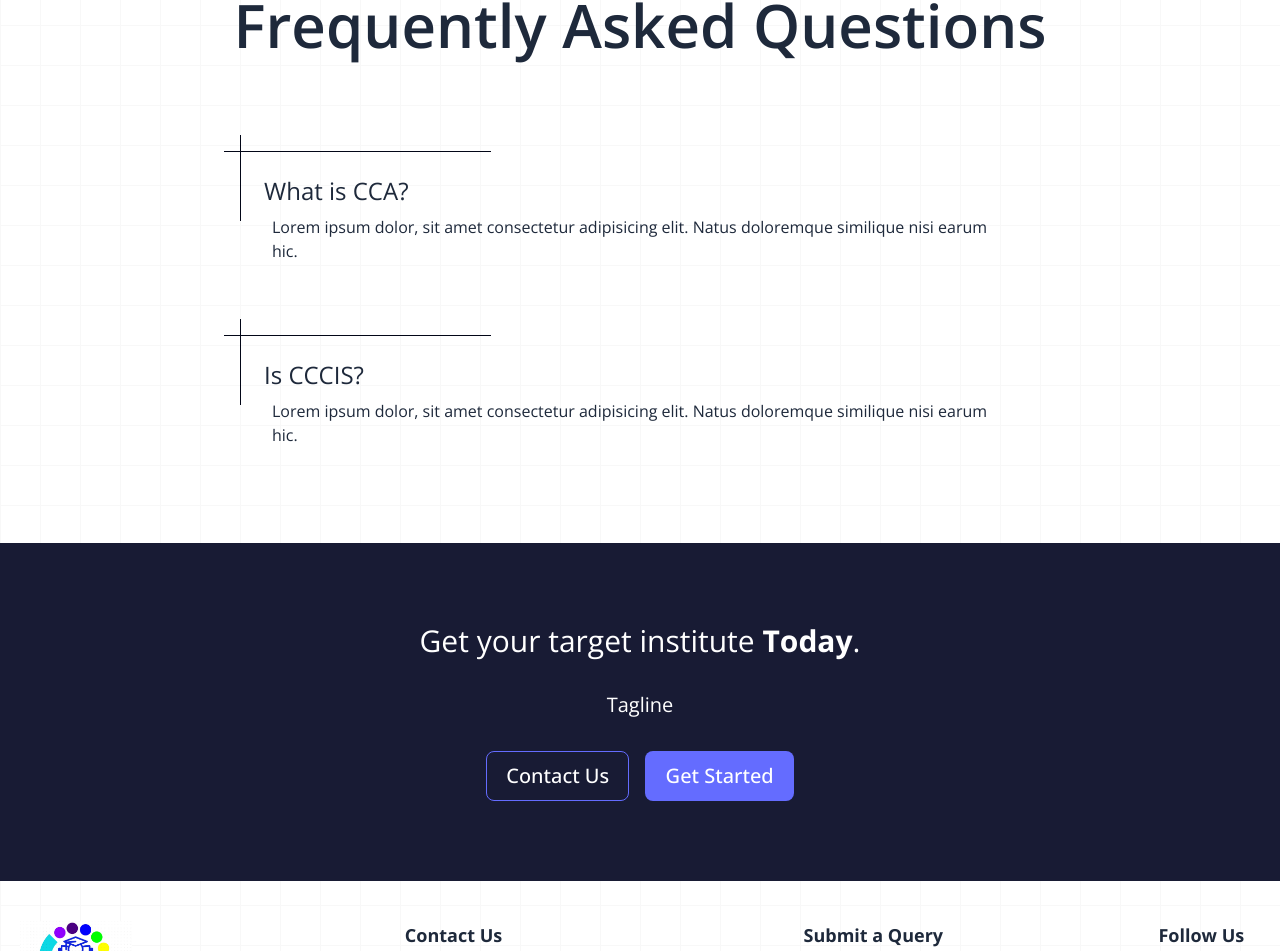
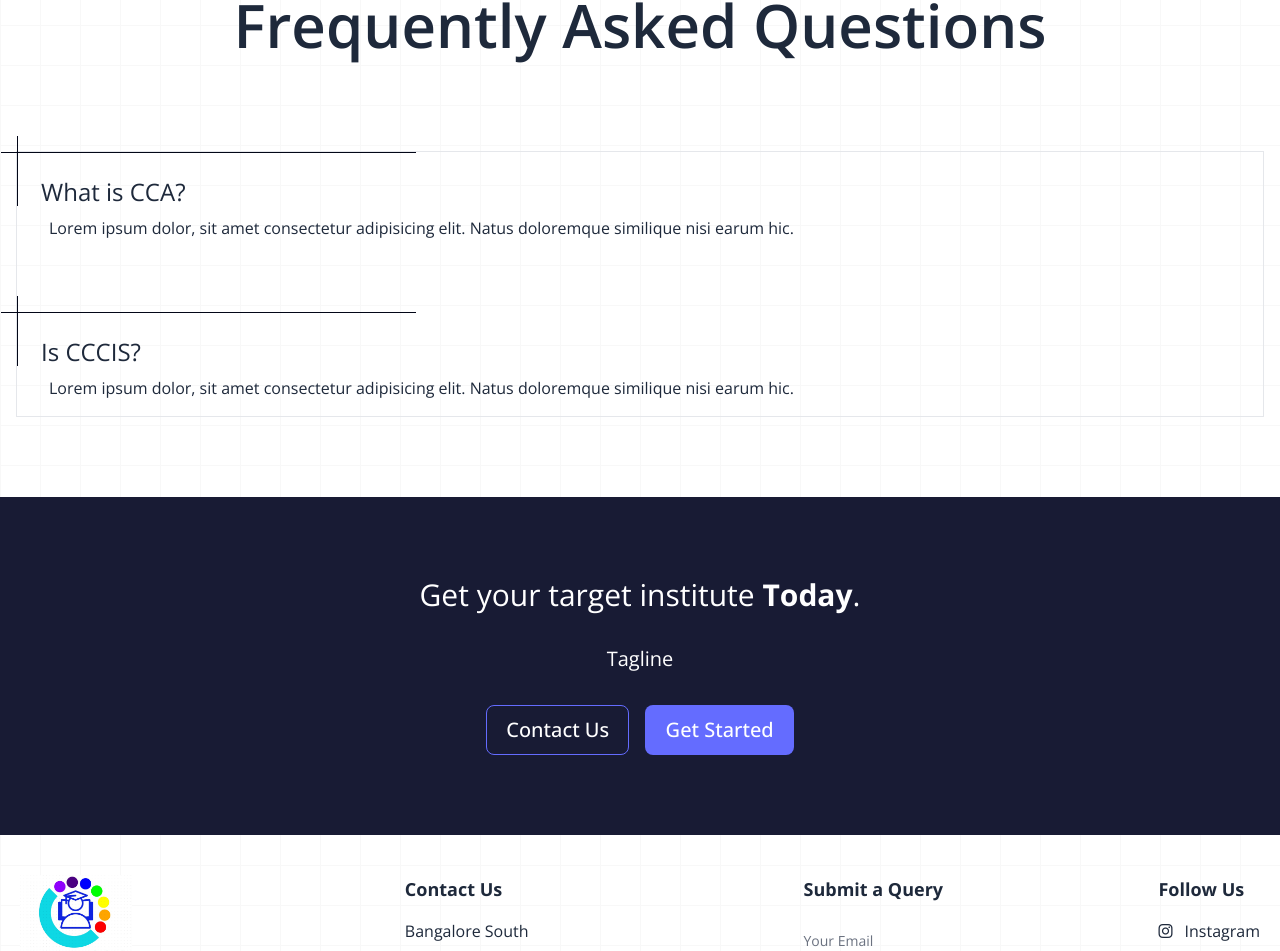
Before and after one commit to ajdjyt/landing-site, a SvelteKit app: page / in a window 1280 px wide. Shown: the part 2975-3926 px from the top of the page. Built offline with nearby package versions, Linux system fonts and the light colour scheme.

Commit message:
minor changes

```diff
--- a/src/components/Conversation.svelte
+++ b/src/components/Conversation.svelte
@@ -7,8 +7,8 @@
 	<div
 		class="py-14 md:py-20 flex flex-col gap-8 bg-[#181b34] text-white text-center items-center justify-center"
 	>
-		<h4 class="text-xl sm:text-2xl md:text-3xl poppins">
-			Get your target institute <span class="poppins font-bold">Today</span>.
+		<h4 class="text-xl sm:text-2xl md:text-3xl">
+			Get your target institute <span class="font-bold">Today</span>.
 		</h4>
 		<p class="poppins text-base sm:text-lg md:text-xl">Tagline</p>
 		<CtAs dark={true} />
--- a/src/components/FAQs.svelte
+++ b/src/components/FAQs.svelte
@@ -24,9 +24,9 @@
 				Frequently Asked Questions
 			</h3>
 		</div>
-		<div class="flex flex-col gap-8 sm:gap-10 md:gap-14 w-full">
+		<div class="flex flex-col gap-8 sm:gap-10 md:gap-14 w-full border place-items-center">
 			{#each faqs as faq}
-				<div class="flex flex-col gap-2 text-left max-w-[800px] w-full mx-auto relative p-4 px-6">
+				<div class="flex flex-col gap-2 text-left w-full mx-auto relative p-4 px-6">
 					<div class="absolute top-0 left-0 w-1/3 h-[1px] bg-slate-950 -translate-x-4"></div>
 					<div class="absolute top-0 left-0 h-2/3 w-[1px] bg-slate-950 -translate-y-4"></div>
 					<h4 class="text-lg sm:text-xl md:text-2xl pt-2">
```
